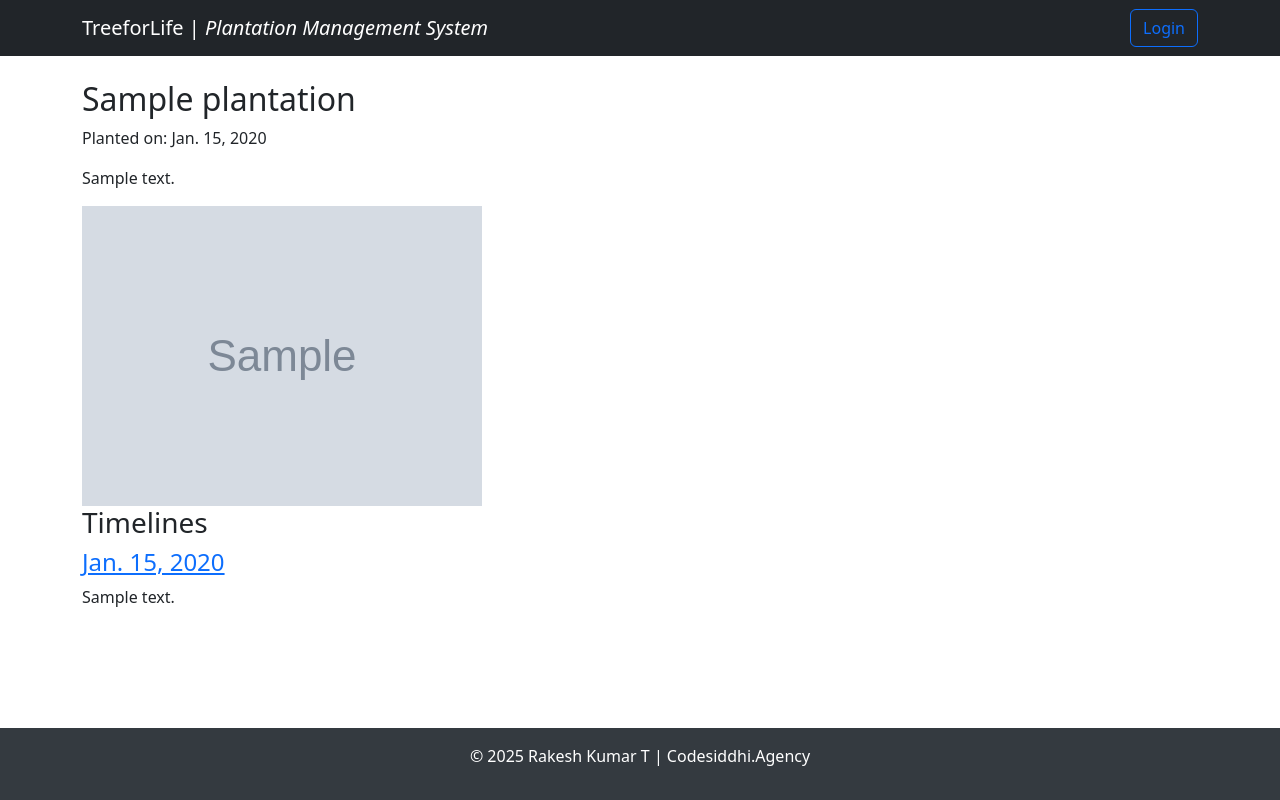
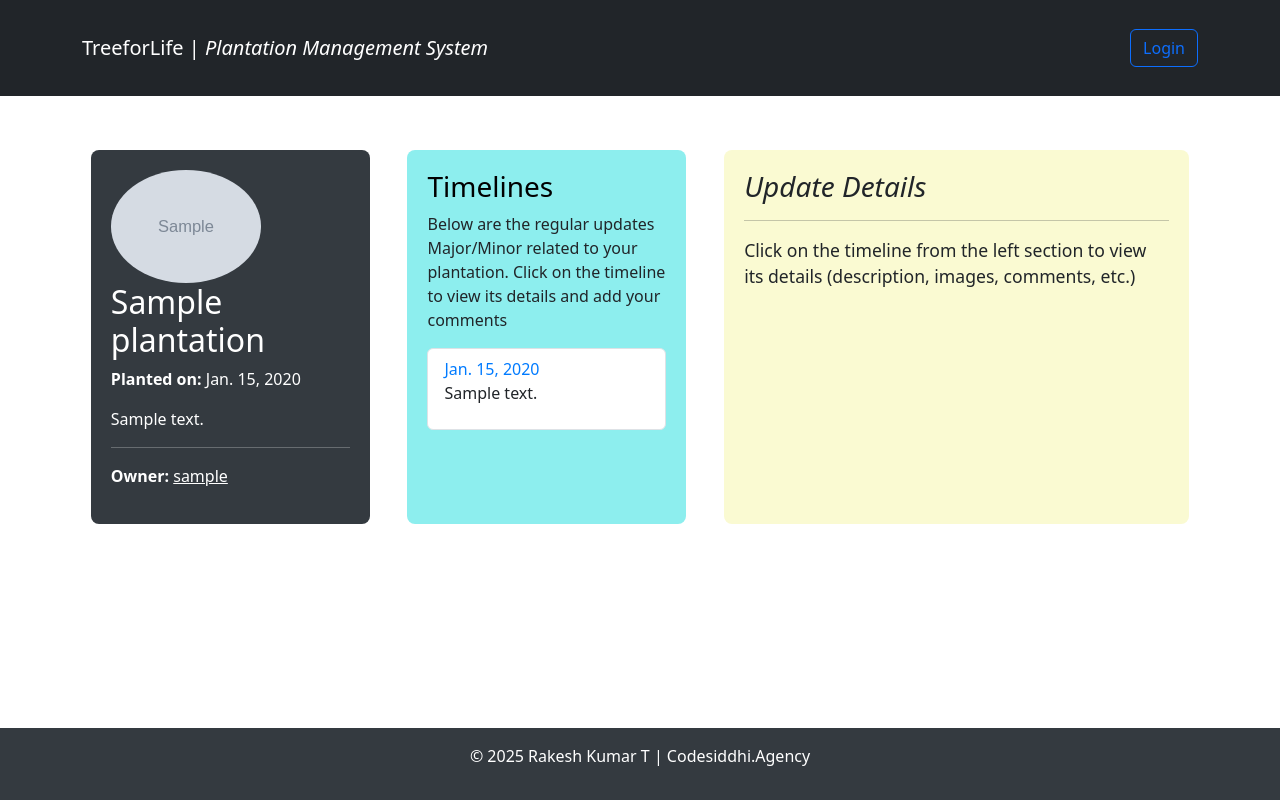
Before and after one commit to rakeshptajlapur/treeforlife_mvp, a Django app: page /plantation-details/1/ in a window 1280 px wide. Run offline with Django 5.2, Linux system fonts and the light colour scheme; tables that the repository leaves empty hold one stand-in row (values such as "Sample post"); grey boxes marked "Sample" are stand-in pictures.

Commit message:
Fixed CSS error, Plantation details ajax 3 section and UI modern enhancement

```diff
--- a/plant_booking/settings.py
+++ b/plant_booking/settings.py
@@ -119,7 +119,9 @@ USE_TZ = True
 # Static files (CSS, JavaScript, Images)
 # https://docs.djangoproject.com/en/5.1/howto/static-files/
 
-STATIC_URL = 'static/'
+#STATIC_URL = 'static/'
+STATIC_URL = '/static/'  # URL to access static files
+STATICFILES_DIRS = [os.path.join(BASE_DIR, 'static')]  # Include your static files folder
 
 # Default primary key field type
 # https://docs.djangoproject.com/en/5.1/ref/settings/#default-auto-field
--- a/plantation/templates/plantation/base.html
+++ b/plantation/templates/plantation/base.html
@@ -9,11 +9,13 @@
     <link href="https://cdn.jsdelivr.net/npm/bootstrap@5.3.0-alpha1/dist/css/bootstrap.min.css" rel="stylesheet">
     <link rel="stylesheet" type="text/css" href="{% static 'css/styles.css' %}">
 
+    <script src="https://code.jquery.com/jquery-3.6.0.min.js"></script>
+
 </head>
 <body style="display: flex; flex-direction: column; min-height: 100vh;">
 
     <nav class="navbar navbar-expand-lg navbar-dark bg-dark">
-        <div class="container">
+        <div class="container" style="margin-top: 0px;height: 80px;">
             <a class="navbar-brand" href="/">TreeforLife | <i>Plantation Management System</i> </a>
 
             <!-- Navbar links aligned to the right -->
--- a/plantation/templates/plantation/owner_details.html
+++ b/plantation/templates/plantation/owner_details.html
@@ -6,7 +6,7 @@
     <div class="container-fluid">
         <div class="row">
             <!-- Left Sidebar (30%) -->
-            <div class="col-md-4 bg-dark text-white" style="min-height: 600px; padding: 20px;">
+            <div class="col-md-3 bg-dark text-white" style="min-height: 600px; padding: 20px;">
                 <h3>Owner Details</h3>
                 <hr>
                 <p><strong>Name:</strong> {{ owner.username }}</p>
--- a/plantation/templates/plantation/plantation_details.html
+++ b/plantation/templates/plantation/plantation_details.html
@@ -1,21 +1,88 @@
-<!-- plantation_details.html -->
 {% extends 'plantation/base.html' %}
 
 {% block title %}Plantation Details{% endblock %}
 
 {% block content %}
-  <h2>{{ plantation.name }}</h2>
-  <p>Planted on: {{ plantation.plantation_date }}</p>
-  <p>{{ plantation.description }}</p>
-  <img src="{{ plantation.image.url }}" alt="{{ plantation.name }}" />
+<div class="container">
+  <div class="row">
+    <!-- Sidebar (20%) -->
+    <div class="col-md-3 sidebar">
+      <!-- Plantation Image (Circular) -->
+      <div class="text-left">
+        <img src="{{ plantation.image.url }}" alt="{{ plantation.name }}" class="rounded-circle" width="150">
+      </div>
 
-  <h3>Timelines</h3>
-  {% for timeline in plantation.timelines.all %}
-      <div>
-          <h4><a href="{% url 'timeline_detail' plantation_id=plantation.id timeline_id=timeline.id %}">
+      <!-- Plantation Title -->
+      <h2 class="text-white">{{ plantation.name }}</h2>
+
+      <!-- Plantation Date -->
+      <p class="text-white"><strong>Planted on:</strong> {{ plantation.plantation_date }}</p>
+
+      <!-- Plantation Description -->
+      <p class="text-white">{{ plantation.description }}</p>
+
+      <hr>
+
+      <!-- Owner Details -->
+      <p class="text-white"><strong>Owner:</strong> <a href="{% url 'owner_details' username=plantation.owner.username %}" class="text-white">{{ plantation.owner.username }}</a></p>
+    </div>
+
+    <!-- Timeline List (30%) -->
+    <div class="col-md-3 timeline">
+      <h3>Timelines</h3>
+      <p>Below are the regular updates Major/Minor related to your plantation. Click on the timeline to view its details and add your comments</p>
+
+      <ul class="list-group">
+        {% for timeline in plantation.timelines.all %}
+          <li class="list-group-item">
+            <a href="#" class="timeline-link" data-plantation-id="{{ plantation.id }}" data-timeline-id="{{ timeline.id }}">
               {{ timeline.activity_date }}
-          </a></h4>
-          <p>{{ timeline.description|truncatewords:20 }}</p>
-      </div>
-  {% endfor %}
+            </a>
+            <p>{{ timeline.description|truncatewords:20 }}</p>
+          </li>
+        {% endfor %}
+      </ul>
+    </div>
+
+    <!-- Timeline Details (50%) -->
+    <div id="timeline-details-container" class="col-md-5 timeline-details">
+      <h3><i>Update Details</i></h3>
+      <hr>
+      <p>Click on the timeline from the left section to view its details (description, images, comments, etc.)</p>
+    </div>
+  </div>
+</div>
+
+<script>
+  // This script listens for clicks on any timeline link
+  $('.timeline-link').on('click', function(event) {
+    event.preventDefault();
+
+    // Get plantation and timeline IDs from data attributes
+    var plantationId = $(this).data('plantation-id');
+    var timelineId = $(this).data('timeline-id');
+
+    // Make an AJAX request to get the timeline details (partial content)
+    $.ajax({
+      url: '/plantation/' + plantationId + '/timeline/' + timelineId + '/ajax/',  // Your URL pattern for AJAX
+      method: 'GET',
+      success: function(response) {
+        // Replace the content inside the timeline details container with the returned HTML
+        $('#timeline-details-container').html(response.html);
+      }
+    });
+  });
+
+  // Add 'active' class to clicked timeline link and remove from others
+  $('.timeline-link').on('click', function(event) {
+    event.preventDefault();
+
+    // Remove 'active' class from all timeline links
+    $('.timeline-link').removeClass('active');
+
+    // Add 'active' class to the clicked link
+    $(this).addClass('active');
+  });
+</script>
+
 {% endblock %}
--- a/plantation/urls.py
+++ b/plantation/urls.py
@@ -11,5 +11,7 @@ urlpatterns = [
     path('plantation-details/<int:id>/', views.plantation_details, name='plantation_details'),
     path('plantation/<int:plantation_id>/timeline/<int:timeline_id>/', views.timeline_detail, name='timeline_detail'),
     path('plantation/<int:plantation_id>/timeline/<int:timeline_id>/add_comment/', views.add_comment, name='add_comment'),
+    path('plantation/<int:plantation_id>/timeline/<int:timeline_id>/ajax/', views.timeline_detail_ajax, name='timeline_detail_ajax'),
+
 
 ]
--- a/plantation/views.py
+++ b/plantation/views.py
@@ -11,6 +11,8 @@ from .models import Comment
 from django.contrib.auth.decorators import login_required
 from django.http import Http404
 from django.contrib import messages
+from django.template.loader import render_to_string
+
 
 
 
@@ -144,6 +146,11 @@ def timeline_detail(request, plantation_id, timeline_id):
     # Fetch all comments for the timeline
     comments = timeline.comments.order_by("-created_at")
 
+    # Check if the request is an AJAX request
+    if request.META.get('HTTP_X_REQUESTED_WITH') == 'XMLHttpRequest':
+        # Handle AJAX-specific logic here if needed
+        pass
+
     # Render the timeline details page
     return render(request, "plantation/timeline_detail.html", {
         "plantation": plantation,
@@ -151,3 +158,21 @@ def timeline_detail(request, plantation_id, timeline_id):
         "comments": comments,
         "can_add_comment": can_add_comment,  # Pass this to the template
     })
+
+
+
+def timeline_detail_ajax(request, plantation_id, timeline_id):
+    plantation = get_object_or_404(Plantation, id=plantation_id)
+    timeline = get_object_or_404(Timeline, id=timeline_id, plantation=plantation)
+    comments = timeline.comments.order_by("-created_at")
+    can_add_comment = request.user == plantation.owner or request.user.is_staff
+
+    # Render only the content (without header/footer)
+    html = render_to_string("plantation/timeline_detail_content.html", {
+        "plantation": plantation,
+        "timeline": timeline,
+        "comments": comments,
+        "can_add_comment": can_add_comment,
+    })
+
+    return JsonResponse({"html": html})
--- /dev/null
+++ b/static/css/styles.css
@@ -0,0 +1,218 @@
+/* Ensure the html and body take up the full height of the viewport */
+html, body {
+  height: 100%;
+  margin: 0;
+}
+
+/* Use flexbox on the body to make the page take up full height */
+body {
+  display: flex;
+  flex-direction: column;
+}
+
+/* The main content container should take the available space */
+.container {
+  flex-grow: 1;  /* Takes the available space */
+  padding-top:0px ; /* Adjust this based on your needs */
+}
+
+/* Footer styles */
+footer {
+  background-color: #343a40; /* Footer background */
+  color: white;  /* Text color */
+  text-align: center;
+  padding: 20px 0;
+  margin-top: 200px;  /* Push the footer to the bottom */
+}
+
+/* Basic Timeline Link Style */
+.timeline-link {
+  color: #007bff; /* Bootstrap blue */
+  text-decoration: none;
+  transition: color 0.3s, background-color 0.3s;
+}
+
+/* Hover Effect for Timeline Links */
+.timeline-link:hover {
+  color: #fff;
+  background-color: #007bff; /* Blue background on hover */
+  border-radius: 4px;
+  padding: 2px 5px;
+  text-decoration: none;
+}
+
+/* Active (Selected) Timeline Link */
+.timeline-link.active {
+  color: #fff !important ;  /* White text */
+  background-color: green !important;  /* Blue background */
+  font-weight: bold;
+  padding: 8px 15px;
+  border-radius: 8px;
+}
+
+/* Sidebar (Dark Background) */
+.col-md-3.sidebar {
+  background-color: #343a40; /* Sidebar background color */
+  padding: 20px;
+  border-radius: 8px;
+  color: #fff;
+}
+
+/* Links in Sidebar */
+.col-md-3.sidebar a {
+  color: #fff;
+}
+
+/* Hover effect for links in Sidebar */
+.col-md-3.sidebar a:hover {
+  text-decoration: underline;
+}
+
+/* Timeline Section (Vibrant Accent) */
+.col-md-3.timeline {
+  background-color: #8deeee; /* Light cyan background for timeline section */
+  padding: 20px;
+  border-radius: 8px;
+}
+
+/* Heading in Timeline Section */
+.col-md-3.timeline h3 {
+  color: #000;
+}
+
+/* Links in Timeline Section */
+.col-md-3.timeline a {
+  color: #007bff; /* Bootstrap blue */
+  text-decoration: none;
+}
+
+/* Hover effect for links in Timeline Section */
+.col-md-3.timeline a:hover {
+  color: #fff;
+  background-color: #007bff;
+  border-radius: 4px;
+  padding: 2px 5px;
+}
+
+/* Timeline Details Section (Light & Calm) */
+.col-md-5.timeline-details {
+  background-color: #fafad2; /* Light Goldenrod Yellow background */
+  padding: 20px;
+  border-radius: 8px;
+}
+
+/* Italicize the heading in the Timeline Details Section */
+.col-md-5.timeline-details h3 {
+  font-style: italic;
+}
+
+/* Links in Timeline Details Section */
+.col-md-5.timeline-details a {
+  color: #007bff;
+}
+
+/* Paragraph styling in Timeline Details Section */
+.col-md-5.timeline-details p {
+  font-size: 1.1em;
+}
+
+/* Mobile Responsiveness: Stack columns vertically on smaller screens */
+@media (max-width: 768px) {
+  .row {
+      flex-direction: column; /* Stack sections vertically on small screens */
+  }
+}
+
+/* Additional Spacing Between Sections */
+.container {
+  margin-top: 30px; /* Adds top margin to container for spacing */
+}
+
+.col-md-3, .col-md-5 {
+  margin-bottom: 20px; /* Margin to create space between sections */
+}
+
+/* Flexbox Layout for Centering and Spacing Sections */
+.row {
+  display: flex;
+  justify-content: space-around; /* Space out the sections evenly */
+  gap: 20px; /* Add some gap between sections */
+}
+
+/* Ensure content takes full height of the viewport */
+html, body {
+  height: 100%;
+  margin: 0;
+  padding: 0;
+}
+
+/* Footer - Fix position at the bottom of the page */
+footer {
+  background-color: #343a40; /* Footer background */
+  color: white;
+  text-align: center;
+  padding: 20px;
+  position: relative;
+  margin-top: auto; /* Push footer to the bottom */
+}
+
+/* Styling for Timeline Links */
+.timeline-link {
+  color: #007bff;
+  text-decoration: none;
+  transition: background-color 0.3s, color 0.3s;
+}
+
+/* Hover Effect for Timeline Links */
+.timeline-link:hover {
+  color: white;
+  background-color: #007bff;
+  padding: 4px 8px;
+  border-radius: 4px;
+}
+
+/* Active (Selected) Timeline Link */
+.timeline-link.active {
+  background-color: #dc3545; /* Red background for active link */
+  color: white; /* White text for readability */
+  font-weight: bold;
+  padding: 4px 8px;
+  border-radius: 4px;
+}
+
+/* Ensure the Timeline List, Sidebar, and Details Section are well-aligned */
+.container {
+  margin-top: 30px;
+}
+
+.col-md-3, .col-md-5 {
+  margin-bottom: 20px; /* Adds space between sections */
+}
+
+/* Flexbox for Spacing */
+.row {
+  display: flex;
+  justify-content: space-around;
+  gap: 20px; /* Gap between sections */
+}
+
+/* For Centering Content Inside Each Column */
+.col-md-3, .col-md-5 {
+  padding: 20px;
+  border-radius: 8px;
+}
+
+/* Specific Background for Sidebar */
+.col-md-3.sidebar {
+  background-color: #343a40; /* Dark background for sidebar */
+}
+
+/* Specific Background for Timeline Section */
+.col-md-3.timeline {
+  background-color: #8deeee; /* Light background for timeline list */
+}
+
+/* Specific Background for Timeline Details */
+.col-md-5.timeline-details {
+  background-color: #fafad2; /* Soft yellow background for details */
+}
```
Also changed, not shown: plantation/templates/plantation/timeline_detail_content.html (added, +19 -0 lines), static/css/style.css (deleted, +0 -26 lines).
